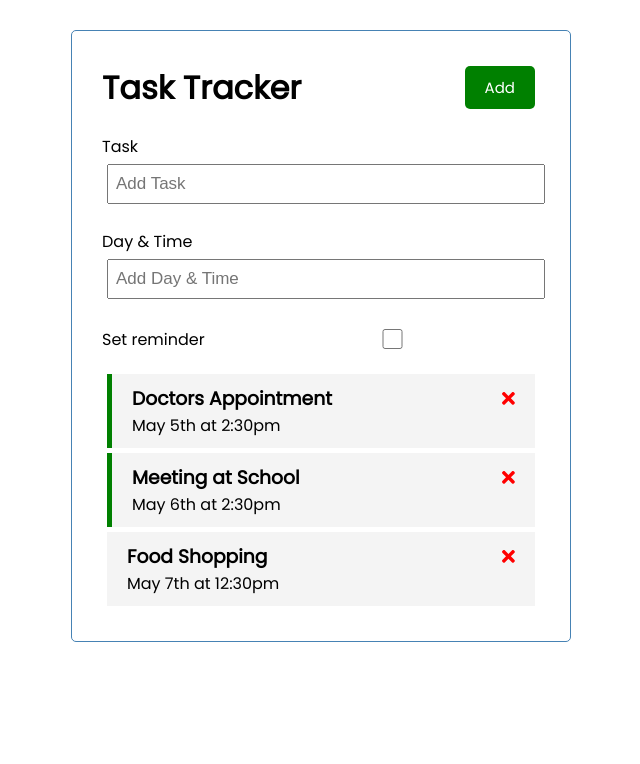
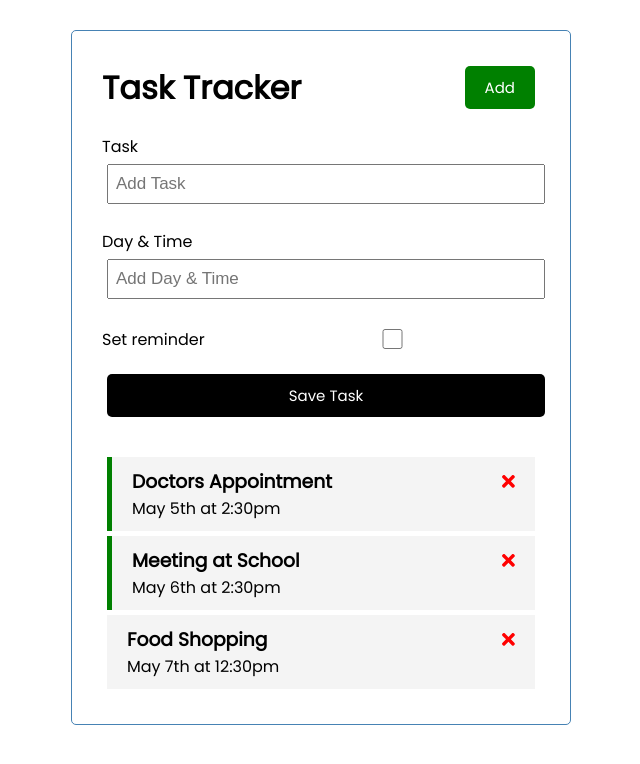
Before and after one commit to petermarra/TaskTracker, an Angular app: page / in a window 1280 px wide. Shown: the top 764 px of the page, without its empty margins (319-959 px from the left). Built offline with nearby package versions, Linux system fonts and the light colour scheme; data requests are answered from the project's data file.

Commit message:
add input button and associated css for spacing

```diff
--- a/src/app/components/add-task/add-task.component.css
+++ b/src/app/components/add-task/add-task.component.css
@@ -0,0 +1,3 @@
+.add-form {
+    margin-bottom: 40px;
+}
--- a/src/app/components/add-task/add-task.component.html
+++ b/src/app/components/add-task/add-task.component.html
@@ -1,4 +1,4 @@
-<form>
+<form class="add-form">
     <div class="form-control">
         <label for="text">Task</label>
         <input
@@ -28,4 +28,6 @@
             id="reminder"
         />
     </div>
+
+    <input type="submit" value="Save Task" class="btn btn-block" />
 </form>
```
